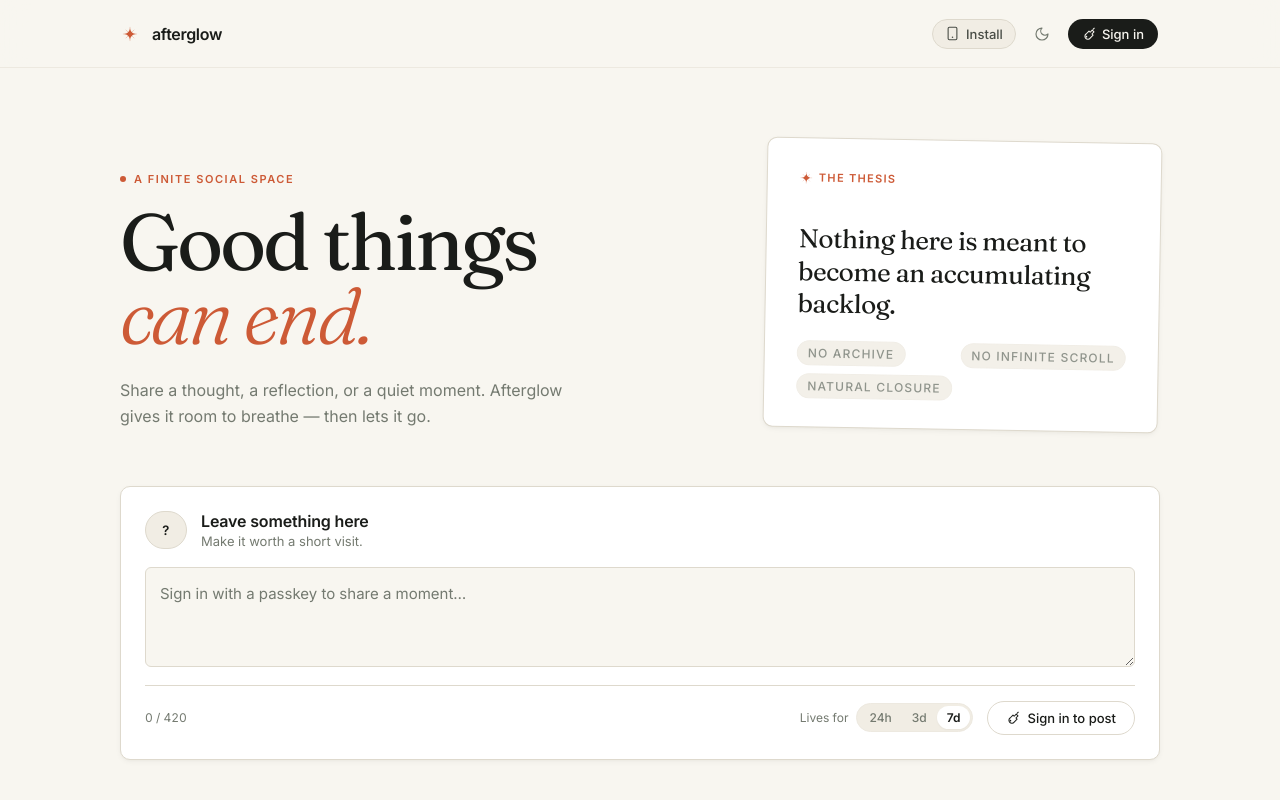
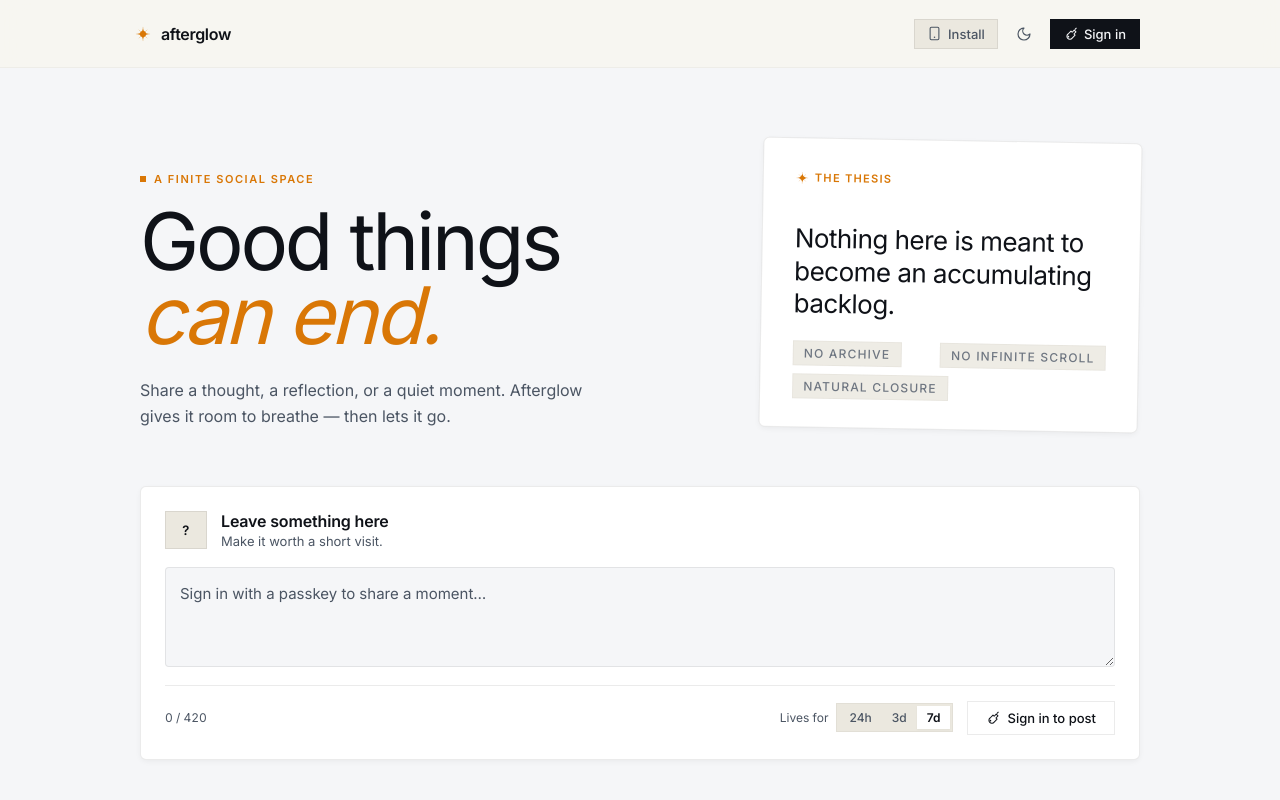
Before and after one commit to dariocast/afterglow, a Svelte app: page / in a window 1280 px wide. Shown: the top 800 px of the page. Built offline with nearby package versions, Linux system fonts and the light colour scheme; no server answers.

Commit message:
style: replace tokens with dusk amber system and clean index.html

```diff
--- a/index.html
+++ b/index.html
@@ -16,7 +16,7 @@
     <!-- Static shell / progressive enhancement fallback -->
     <noscript>
       <header class="topbar">
-        <a class="brand" href="#top" aria-label="Afterglow home"><span class="brand-mark">✦</span> afterglow</a>
+        <a class="brand" href="#top" aria-label="Afterglow home"><span class="brand-mark"></span> afterglow</a>
       </header>
       <main id="top" class="shell">
         <section class="intro-grid">
--- a/src/styles/tokens.css
+++ b/src/styles/tokens.css
@@ -1,97 +1,108 @@
-/* Afterglow Design Tokens - Quiet Editorial & Slow Tech System */
-@import url('https://fonts.googleapis.com/css2?family=Fraunces:ital,opsz,wght@0,9..144,300..700;1,9..144,300..700&family=Inter:wght@300;400;500;600&display=swap');
+/* Afterglow Design Tokens - Dusk Amber / Twilight Minimal System */
+@import url('https://fonts.googleapis.com/css2?family=Inter:wght@400;500;600;700&family=JetBrains+Mono:wght@400;500&display=swap');
 
 :root {
-  /* Surface & Base (Light Mode - Warm Paper & Stone) */
-  --bg: #f8f6f0;
+  /* Surface & Base (Default Light Mode - Crisp Dusk Horizon) */
+  --bg: #f5f6f8;
   --surface: #ffffff;
-  --surface-2: #f1ede4;
-  --surface-hover: #eae5da;
+  --surface-subtle: #eceef2;
+  --surface-hover: #e4e6ec;
   --surface-elevated: #ffffff;
 
-  --ink: #1a1c19;
-  --ink-secondary: #484c45;
-  --muted: #747a70;
-  --muted-light: #9ea499;
+  --ink: #0f1218;
+  --ink-secondary: #4b5563;
+  --muted: #4b5563;
+  --muted-light: #808a9d;
 
-  --line: #ded9cd;
-  --line-subtle: #ede9e0;
-  --line-strong: #c2baa9;
+  --line: rgba(0, 0, 0, 0.08);
+  --line-subtle: rgba(0, 0, 0, 0.04);
+  --line-focus: rgba(0, 0, 0, 0.22);
+  --line-strong: rgba(0, 0, 0, 0.14);
 
-  /* Accent - Warm Ember & Glow */
-  --accent: #cd5a36;
-  --accent-hover: #b84c2b;
-  --accent-soft: #faebe4;
-  --accent-tint: rgba(205, 90, 54, 0.08);
-  --accent-glow: #e26943;
-  --accent-rgb: 205, 90, 54;
+  /* Accent - Dusk Amber / Warm Ember */
+  --accent: #d97706;
+  --accent-hover: #b45309;
+  --accent-soft: rgba(217, 119, 6, 0.10);
+  --accent-tint: rgba(217, 119, 6, 0.06);
+  --accent-glow: 0 0 14px rgba(217, 119, 6, 0.16);
+  --accent-rgb: 217, 119, 6;
 
-  --danger: #be3a34;
-  --danger-soft: #fbeae9;
-  --success: #3e7b54;
-  --success-soft: #ebf5ee;
+  --amber: #d97706;
+  --amber-subtle: rgba(217, 119, 6, 0.10);
+  --amber-glow: 0 0 14px rgba(217, 119, 6, 0.16);
 
-  /* Elevation & Shadows - Subtle & Organic */
-  --shadow-xs: 0 1px 2px rgba(26, 28, 25, 0.04);
-  --shadow-sm: 0 2px 6px -1px rgba(26, 28, 25, 0.06), 0 1px 3px -1px rgba(26, 28, 25, 0.04);
-  --shadow-md: 0 8px 24px -4px rgba(26, 28, 25, 0.08), 0 2px 8px -2px rgba(26, 28, 25, 0.04);
-  --shadow-lg: 0 20px 48px -8px rgba(26, 28, 25, 0.12), 0 4px 16px -2px rgba(26, 28, 25, 0.04);
-  --glow-shadow: 0 0 20px rgba(205, 90, 54, 0.18);
+  --danger: #dc2626;
+  --danger-soft: rgba(220, 38, 38, 0.10);
+  --success: #059669;
+  --success-soft: rgba(5, 150, 105, 0.10);
+
+  /* Elevation & Shadows - Subtle Architectural */
+  --shadow-xs: 0 1px 2px rgba(15, 18, 24, 0.04);
+  --shadow-sm: 0 2px 6px -1px rgba(15, 18, 24, 0.06);
+  --shadow-md: 0 8px 20px -4px rgba(15, 18, 24, 0.08);
+  --shadow-lg: 0 16px 36px -6px rgba(15, 18, 24, 0.10);
+  --glow-shadow: 0 0 16px rgba(217, 119, 6, 0.14);
 
   /* Typography */
-  --serif: 'Fraunces', Georgia, 'Times New Roman', serif;
-  --sans: 'Inter', -apple-system, BlinkMacSystemFont, 'Segoe UI', Roboto, sans-serif;
-  --mono: ui-monospace, SFMono-Regular, Menlo, Monaco, monospace;
+  --sans: 'Inter', -apple-system, BlinkMacSystemFont, 'Segoe UI', Roboto, system-ui, sans-serif;
+  --mono: 'JetBrains Mono', ui-monospace, SFMono-Regular, Menlo, Monaco, monospace;
+  --serif: var(--sans); /* Deprecated: all typography standardizes on geometric sans */
 
   /* Layout & Spacing */
-  --shell-max: 1080px;
+  --shell-max: 1040px;
   --shell-padding: max(20px, calc((100vw - var(--shell-max)) / 2));
-  --radius-xs: 3px;
-  --radius-sm: 6px;
-  --radius-md: 10px;
-  --radius-lg: 18px;
-  --radius-full: 9999px;
+
+  /* Geometric Architectural Radii - Zero Pills */
+  --radius-xs: 2px;
+  --radius-sm: 4px;
+  --radius-md: 6px;
+  --radius-lg: 8px;
 
   /* Motion - Natural & Restrained */
   --ease-out: cubic-bezier(0.16, 1, 0.3, 1);
   --transition-fast: 0.15s cubic-bezier(0.16, 1, 0.3, 1);
-  --transition-smooth: 0.25s cubic-bezier(0.16, 1, 0.3, 1);
+  --transition-smooth: 0.22s cubic-bezier(0.16, 1, 0.3, 1);
 }
 
 [data-theme="dark"] {
-  /* Surface & Base (Dark Mode - Midnight Forest & Slate) */
-  --bg: #121412;
-  --surface: #191c19;
-  --surface-2: #212521;
-  --surface-hover: #292e29;
-  --surface-elevated: #242924;
+  /* Surface & Base (Dark Mode - Deep Obsidian / Twilight Ember) */
+  --bg: #0a0b0e;
+  --surface: #12141a;
+  --surface-subtle: #181b22;
+  --surface-hover: #1f232c;
+  --surface-elevated: #161820;
 
-  --ink: #eeebe3;
-  --ink-secondary: #c5c9be;
-  --muted: #8d9487;
-  --muted-light: #646a5f;
+  --ink: #f1f3f7;
+  --ink-secondary: #9ca3af;
+  --muted: #9ca3af;
+  --muted-light: #6b7280;
 
-  --line: #2d332d;
-  --line-subtle: #222622;
-  --line-strong: #3d453d;
+  --line: rgba(255, 255, 255, 0.08);
+  --line-subtle: rgba(255, 255, 255, 0.04);
+  --line-focus: rgba(255, 255, 255, 0.20);
+  --line-strong: rgba(255, 255, 255, 0.15);
 
-  --accent: #e5734e;
-  --accent-hover: #f18765;
-  --accent-soft: #38241d;
-  --accent-tint: rgba(229, 115, 78, 0.12);
-  --accent-glow: #f68c6a;
-  --accent-rgb: 229, 115, 78;
+  --accent: #f59e0b;
+  --accent-hover: #fbbf24;
+  --accent-soft: rgba(245, 158, 11, 0.12);
+  --accent-tint: rgba(245, 158, 11, 0.08);
+  --accent-glow: 0 0 16px rgba(245, 158, 11, 0.22);
+  --accent-rgb: 245, 158, 11;
 
-  --danger: #e25852;
-  --danger-soft: #381f1e;
-  --success: #67b081;
-  --success-soft: #1c3224;
+  --amber: #f59e0b;
+  --amber-subtle: rgba(245, 158, 11, 0.12);
+  --amber-glow: 0 0 16px rgba(245, 158, 11, 0.22);
 
-  --shadow-xs: 0 1px 2px rgba(0, 0, 0, 0.25);
-  --shadow-sm: 0 2px 6px -1px rgba(0, 0, 0, 0.35);
-  --shadow-md: 0 8px 24px -4px rgba(0, 0, 0, 0.45);
-  --shadow-lg: 0 20px 48px -8px rgba(0, 0, 0, 0.6);
-  --glow-shadow: 0 0 24px rgba(229, 115, 78, 0.22);
+  --danger: #ef4444;
+  --danger-soft: rgba(239, 68, 68, 0.14);
+  --success: #10b981;
+  --success-soft: rgba(16, 185, 129, 0.14);
+
+  --shadow-xs: 0 1px 2px rgba(0, 0, 0, 0.4);
+  --shadow-sm: 0 2px 4px rgba(0, 0, 0, 0.5);
+  --shadow-md: 0 6px 16px rgba(0, 0, 0, 0.6);
+  --shadow-lg: 0 12px 32px rgba(0, 0, 0, 0.7);
+  --glow-shadow: 0 0 20px rgba(245, 158, 11, 0.18);
 }
 
 /* Global Reset & Base */
--- a/styles.css
+++ b/styles.css
@@ -11,7 +11,7 @@ button { cursor:pointer; }
 .sr-only { position:absolute; width:1px; height:1px; padding:0; margin:-1px; overflow:hidden; clip:rect(0,0,0,0); white-space:nowrap; border:0; }
 .topbar { height:68px; border-bottom:1px solid var(--line); display:flex; align-items:center; justify-content:space-between; padding:0 max(22px, calc((100vw - 1120px) / 2)); }
 .brand { color:var(--ink); text-decoration:none; font-weight:700; letter-spacing:-.03em; font-size:20px; }
-.brand-mark { color:var(--accent); margin-right:5px; }
+.brand-mark { display:inline-block; width:6px; height:6px; border-radius:50%; background:var(--accent); margin-right:6px; vertical-align:middle; }
 .top-actions { display:flex; align-items:center; gap:16px; }
 .icon-button { background:none; color:var(--muted); border:0; font-size:21px; padding:6px; }
 .avatar { width:42px; height:42px; flex:0 0 42px; border-radius:50%; background:var(--ink); color:var(--bg); display:grid; place-items:center; font-size:11px; font-weight:800; letter-spacing:.05em; }
```
